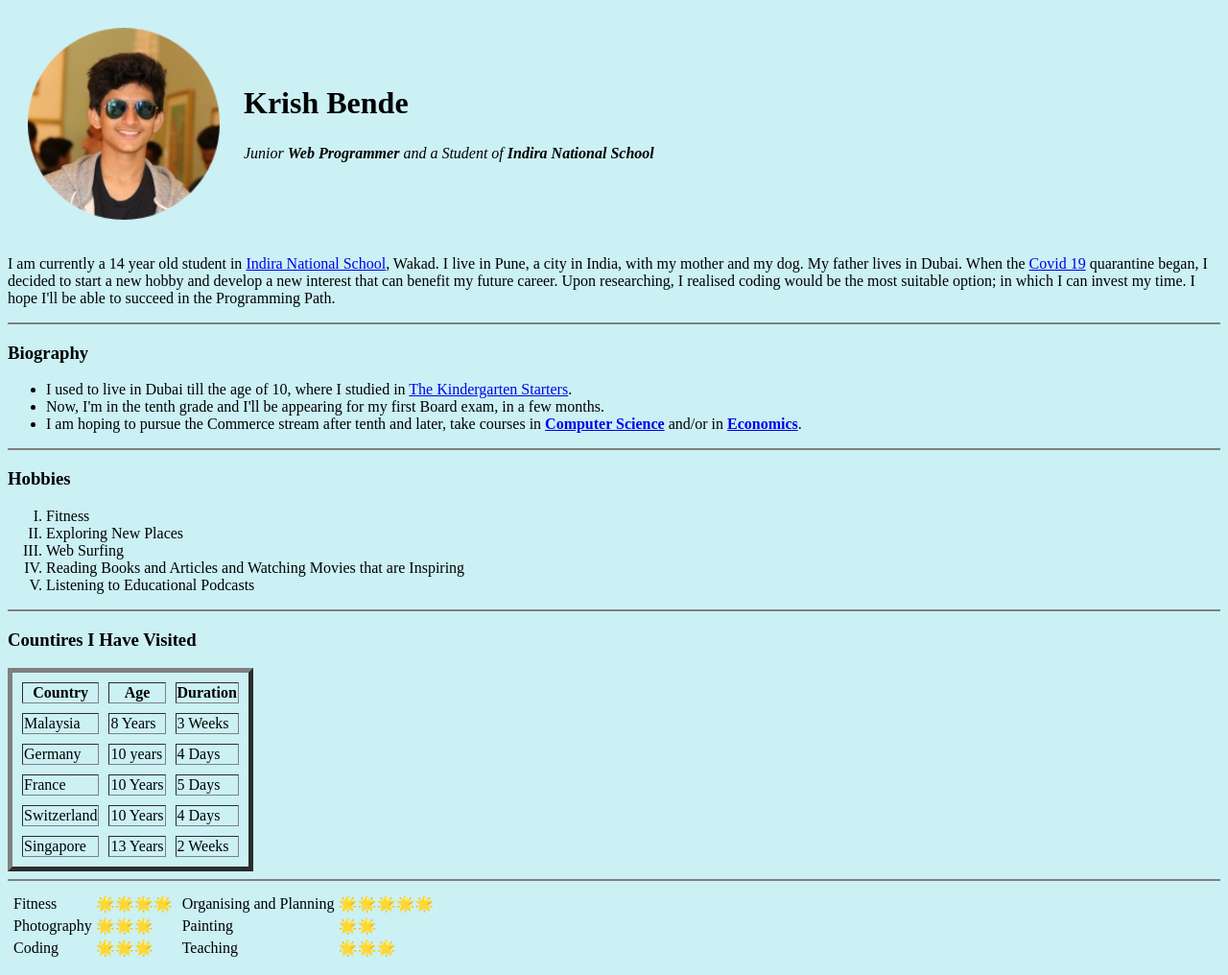
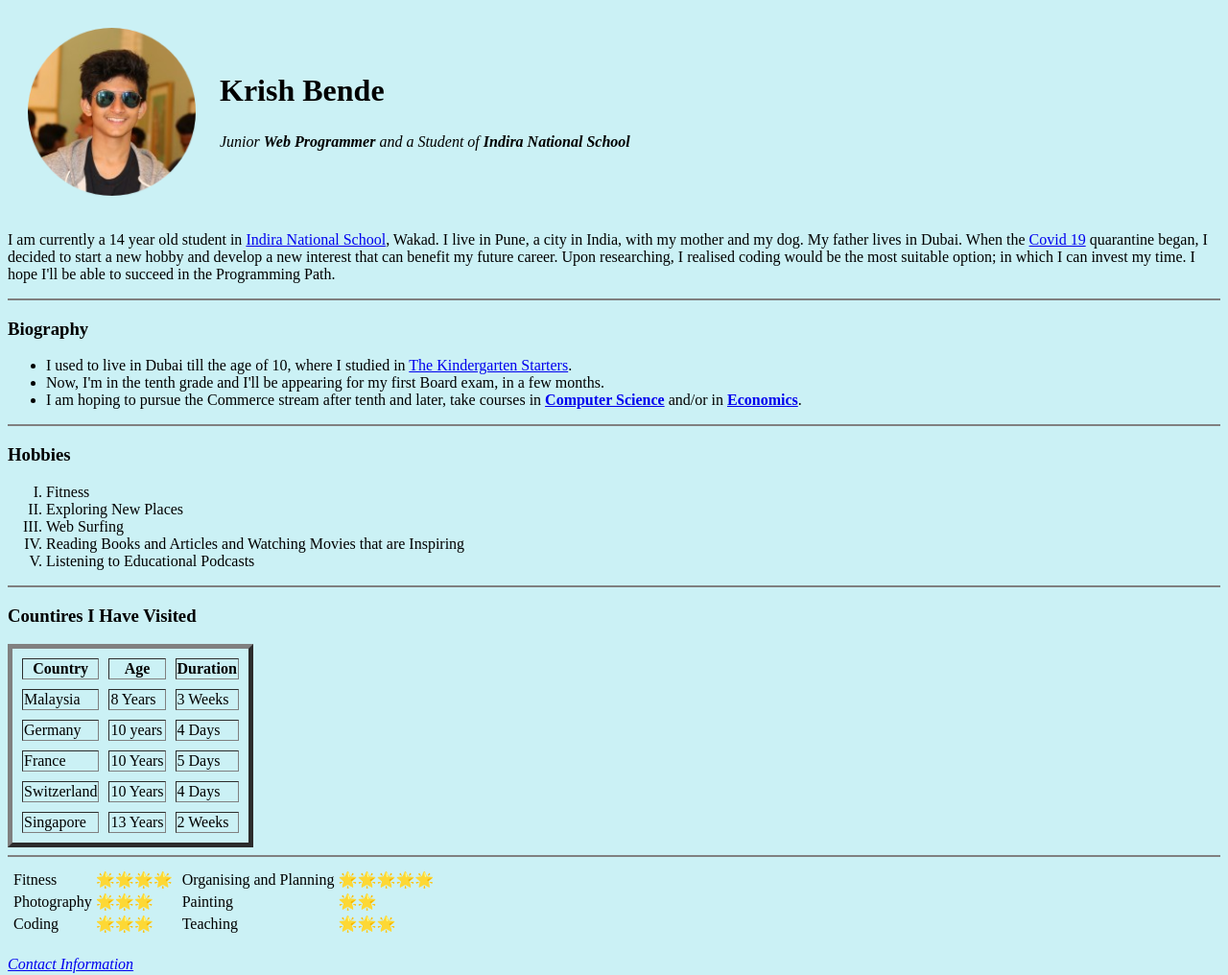
Before and after one commit to KrishBende/CV, a plain HTML site: page index.html in a window 1280 px wide. Shown: the top 1016 px of the page at 96% size. Drawn offline with Linux system fonts and the light colour scheme.

Commit message:
Update index.html

```diff
--- a/index.html
+++ b/index.html
@@ -1,7 +1,7 @@
 <html>
 <body style="background-color:#cbf1f5">
  <table cellspacing=20 >
-    <tr><td><img src="pfp.png" height="200"></td>
+    <tr><td><img src="pfp.png" height="175"></td>
     <td><table>
             <tr><td><h1>Krish Bende</h1></td></tr>
             <tr><td><em>Junior <strong>Web Programmer</strong> and a Student of <strong>Indira National School</strong></em></td> </tr>
```
